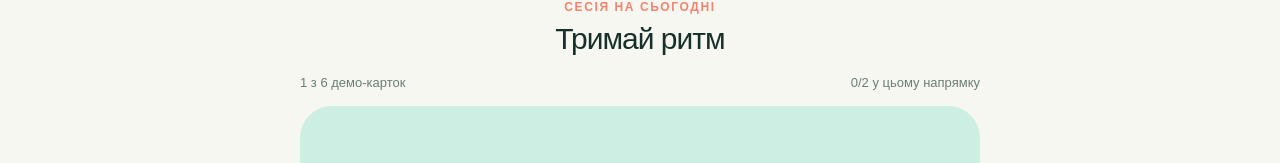
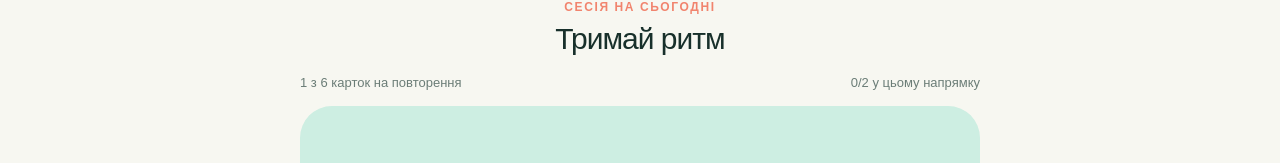
Before and after one commit to AndriiDobronos/FlashcardsForLearningEnglish, a Next.js app: page /study in a window 1280 px wide. Shown: the part 145-308 px from the top of the page. Built offline with nearby package versions, Linux system fonts and the light colour scheme; no server answers; the database is empty.

Commit message:
Implement due card scheduling

```diff
--- a/app/study/page.tsx
+++ b/app/study/page.tsx
@@ -1,18 +1,17 @@
 "use client";
 import { useCallback, useEffect, useMemo, useState } from "react";
 import Link from "next/link";
-import { applyReview } from "@/lib/scheduler";
+import { applyReview, isDue } from "@/lib/scheduler";
 import { loadProgress, mergeProgress, saveProgress, seedCards, type Direction, type Progress } from "@/lib/data";
 import { getSupabaseBrowserClient } from "@/lib/supabase-browser";
 import { loadRemoteProgress, syncReview } from "@/lib/progress-sync";
 import { loadCatalog } from "@/lib/catalog";
 export default function StudyPage(){
  const [index,setIndex]=useState(0); const [flipped,setFlipped]=useState(false); const [direction,setDirection]=useState<Direction>("en-uk"); const [progress,setProgress]=useState<Progress[]>([]); const [cards,setCards]=useState(seedCards); const [syncMessage,setSyncMessage]=useState(""); const card=useMemo(()=>cards[index%cards.length]??seedCards[0],[cards,index]);
- useEffect(()=>{let active=true;const hydrate=async()=>{const local=loadProgress();setProgress(local);const supabase=getSupabaseBrowserClient();if(!supabase)return;const{data}=await supabase.auth.getUser();if(!data.user)return;try{const remote=await loadRemoteProgress(data.user.id);if(active&&remote.length){const merged=mergeProgress(local,remote);setProgress(merged);saveProgress(merged)}}catch(error){console.error("Remote progress load failed",error)}};void hydrate();return()=>{active=false}},[]);
- useEffect(()=>{const selected=JSON.parse(localStorage.getItem("wordly-selected-v1")??"[]") as string[];loadCatalog().then(({cards:catalogCards})=>{const filtered=selected.length?catalogCards.filter(item=>selected.includes(item.theme)):catalogCards;setCards(filtered.length?filtered:catalogCards)})},[]);
+ useEffect(()=>{let active=true;const initialize=async()=>{const local=loadProgress();let availableProgress=local;const supabase=getSupabaseBrowserClient();if(supabase){const{data}=await supabase.auth.getUser();if(data.user){try{const remote=await loadRemoteProgress(data.user.id);if(remote.length){availableProgress=mergeProgress(local,remote);saveProgress(availableProgress)}}catch(error){console.error("Remote progress load failed",error)}}}const selected=JSON.parse(localStorage.getItem("wordly-selected-v1")??"[]") as string[];const{cards:catalogCards}=await loadCatalog();const pool=selected.length?catalogCards.filter(item=>selected.includes(item.theme)):catalogCards;const dueCards=pool.filter(item=>{const itemProgress=availableProgress.filter(entry=>entry.cardId===item.id);return itemProgress.length===0||itemProgress.some(entry=>!entry.learned&&isDue(entry))});if(active){setProgress(availableProgress);setCards(dueCards.length?dueCards:pool)}};void initialize();return()=>{active=false}},[]);
  const speakEnglish=useCallback(()=>{if(typeof window!=="undefined"){const u=new SpeechSynthesisUtterance(card.en);u.lang="en-US";window.speechSynthesis.cancel();window.speechSynthesis.speak(u)}},[card.en]);
  useEffect(()=>{if(direction!=="en-uk")return;const timer=window.setTimeout(speakEnglish,120);return()=>window.clearTimeout(timer)},[card.id,direction,speakEnglish]);
  const review=async(known:boolean)=>{const current=progress.find(p=>p.cardId===card.id&&p.direction===direction);const next=applyReview(current,card.id,direction,known);const other=progress.find(p=>p.cardId===card.id&&p.direction!==direction);next.learned=next.successCount>=2&&(other?.successCount??0)>=2;const updated=[...progress.filter(p=>!(p.cardId===card.id&&p.direction===direction)),next];setProgress(updated);saveProgress(updated);const supabase=getSupabaseBrowserClient();if(!supabase){setSyncMessage("Локальний режим: Supabase не підключено")}else{const{data,error:authError}=await supabase.auth.getUser();if(authError||!data.user){setSyncMessage("Увійдіть через email, щоб синхронізувати прогрес")}else{try{await syncReview(data.user.id,card.id,direction,known,next);setSyncMessage("")}catch(error){console.error("Supabase progress sync failed",error);const details=typeof error==="object"&&error!==null&&"message" in error?String(error.message):"Невідома помилка Supabase";const code=typeof error==="object"&&error!==null&&"code" in error?` [код ${String(error.code)}]`:"";setSyncMessage(`Помилка синхронізації: ${details}${code}`)}}}setDirection(known?(direction==="en-uk"?"uk-en":"en-uk"):direction);setIndex(index+1);setFlipped(false)};
  const current=progress.find(p=>p.cardId===card.id&&p.direction===direction);
- return <div className="study-layout"><div className="eyebrow">Сесія на сьогодні</div><h2>Тримай ритм</h2><div className="study-meta"><span>{index+1} з {seedCards.length} демо-карток</span><span>{current?.successCount??0}/2 у цьому напрямку</span></div><div className="flashcard" onClick={()=>setFlipped(!flipped)}><div className="word">{flipped?(direction==="en-uk"?card.uk:card.en):(direction==="en-uk"?card.en:card.uk)}</div>{flipped?<><div className="translation">{direction==="en-uk"?card.en:card.uk}</div><div className="hint">{card.example}</div></>:<div className="hint">Натисни, щоб перевернути</div>}</div><div className="actions">{flipped&&<button className="swipe no" onClick={()=>review(false)} aria-label="Ще не знаю">←</button>}{direction==="en-uk"&&<button className="button secondary" onClick={speakEnglish}>🔊 Прослухати англійською</button>}{flipped&&<button className="swipe yes" onClick={()=>review(true)} aria-label="Знаю">→</button>}</div>{syncMessage&&<p role="status" style={{color:"#9a3412"}}>{syncMessage}</p>}<p>Ліворуч — повторити. Праворуч — знаю. Прогрес зберігається у браузері.</p><Link href="/" className="eyebrow">← До прогресу</Link></div>;
+ return <div className="study-layout"><div className="eyebrow">Сесія на сьогодні</div><h2>Тримай ритм</h2><div className="study-meta"><span>{index+1} з {cards.length} карток на повторення</span><span>{current?.successCount??0}/2 у цьому напрямку</span></div><div className="flashcard" onClick={()=>setFlipped(!flipped)}><div className="word">{flipped?(direction==="en-uk"?card.uk:card.en):(direction==="en-uk"?card.en:card.uk)}</div>{flipped?<><div className="translation">{direction==="en-uk"?card.en:card.uk}</div><div className="hint">{card.example}</div></>:<div className="hint">Натисни, щоб перевернути</div>}</div><div className="actions">{flipped&&<button className="swipe no" onClick={()=>review(false)} aria-label="Ще не знаю">←</button>}{direction==="en-uk"&&<button className="button secondary" onClick={speakEnglish}>🔊 Прослухати англійською</button>}{flipped&&<button className="swipe yes" onClick={()=>review(true)} aria-label="Знаю">→</button>}</div>{syncMessage&&<p role="status" style={{color:"#9a3412"}}>{syncMessage}</p>}<p>Ліворуч — повторити. Праворуч — знаю. Прогрес зберігається у браузері.</p><Link href="/" className="eyebrow">← До прогресу</Link></div>;
 }
```
